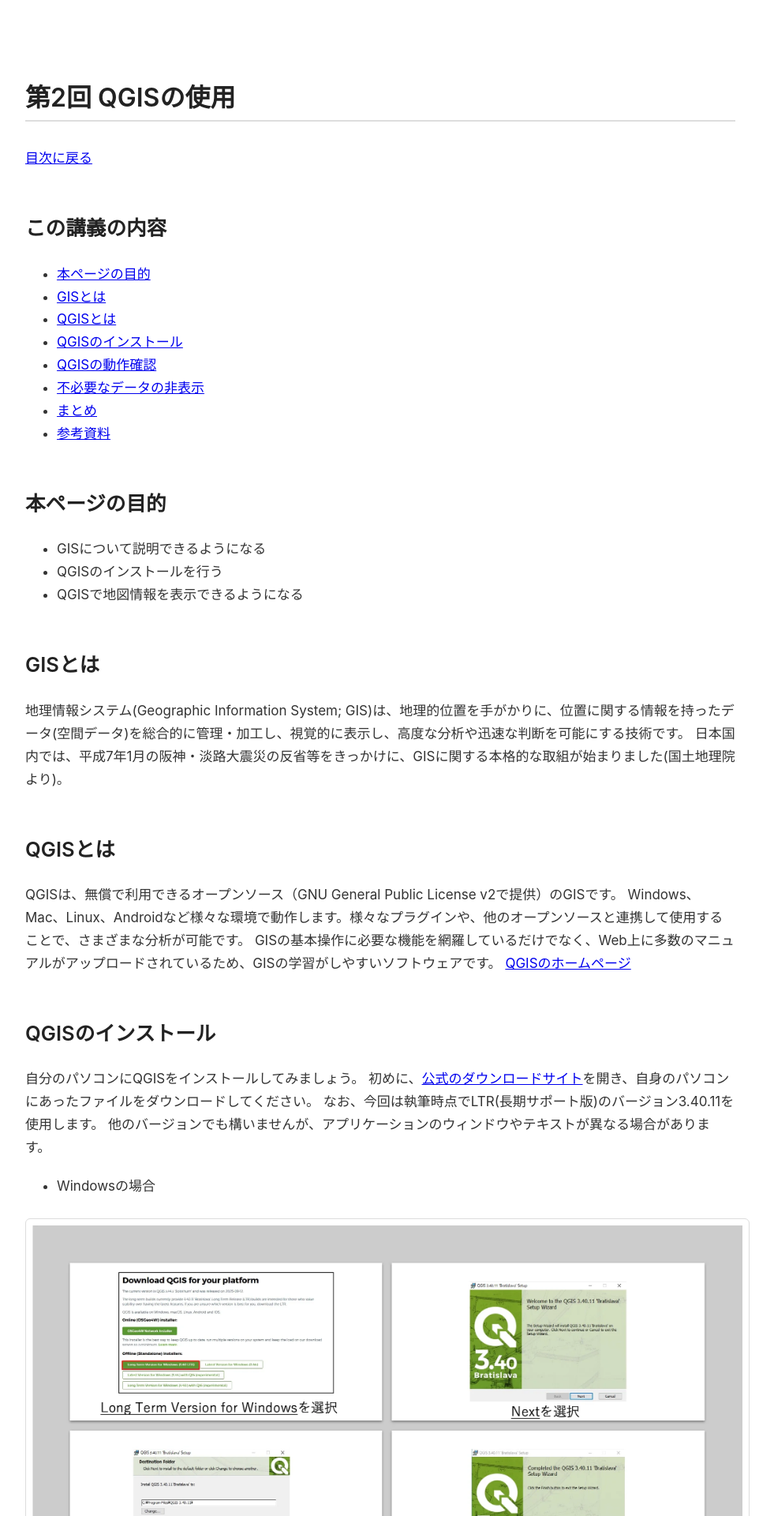
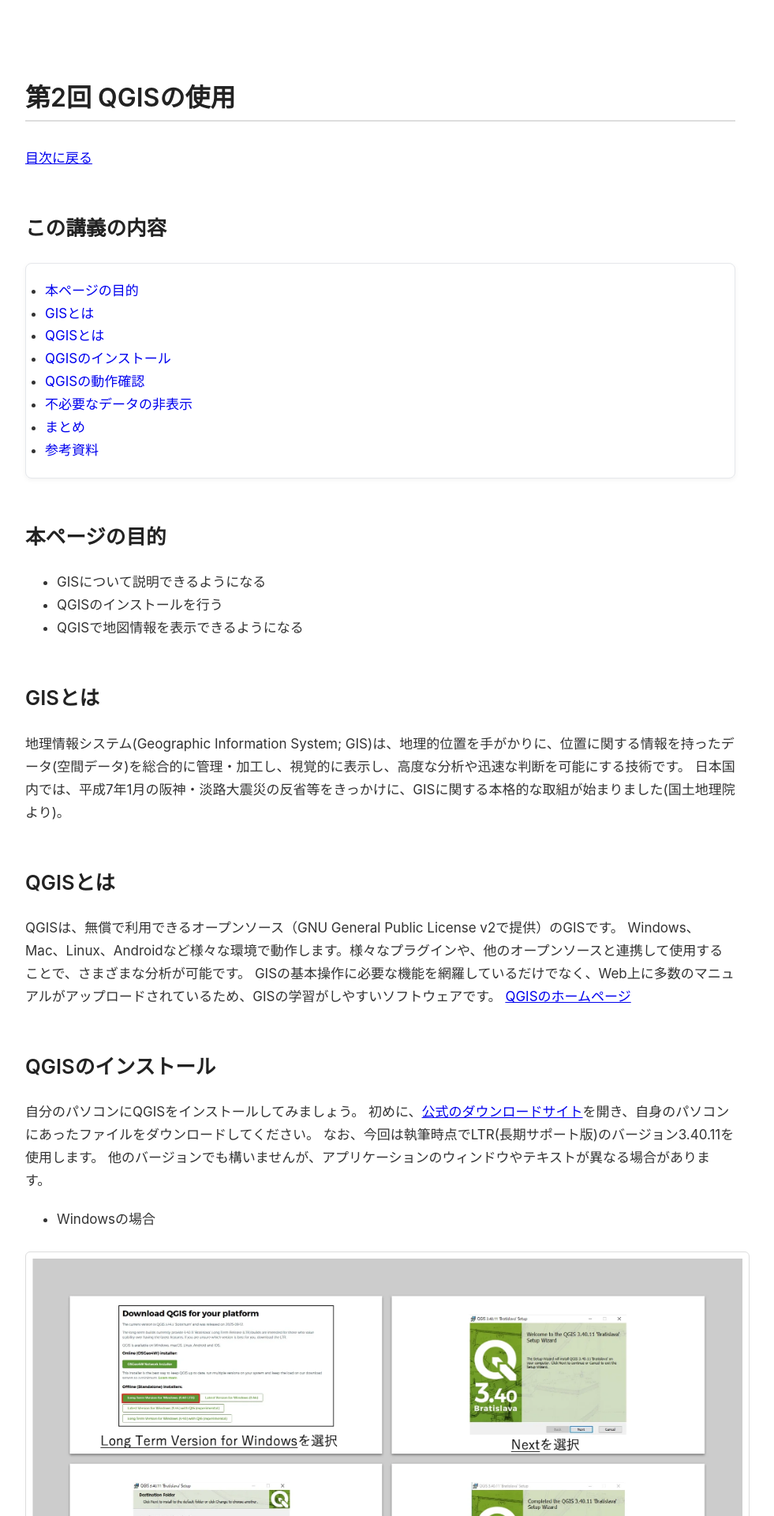
Before and after one commit to MasayaMatsushita/spatiotemporal-analysis, a Jekyll site: the page built from docs/lec/02-intro-qgis.md, in a window 1280 px wide. Shown: the top 1920 px of the page at 79% size, without its empty margins (158-1139 px from the left). Built offline with Jekyll 4.4.1, drawn with Linux system fonts in a browser that asks for light colours; our own code applies the rules of GitHub Pages for plain Markdown files.

Commit message:
cardクラスの追加

```diff
--- a/docs/assets/css/style.css
+++ b/docs/assets/css/style.css
@@ -101,3 +101,33 @@
   line-height: 1.8;
   margin: 1em 0;
 }
+
+/* カード全体の見た目 */
+.card {
+  border: 1px solid #e5e7eb;   /* 薄いグレーの枠線 */
+  border-radius: 8px;         /* 角丸 */
+  background-color: #ffffff;  /* 白背景 */
+  padding: 1.25rem 1.5rem;    /* 内側余白 */
+  margin: 1.5rem 0;           /* 上下の余白 */
+  box-shadow: 0 2px 6px rgba(0, 0, 0, 0.05); /* うっすら影 */
+}
+
+/* カード内の見出し */
+.card h2,
+.card h3 {
+  margin-top: 0;
+}
+
+/* 目次用（リスト）を締める */
+.card ul {
+  margin-bottom: 0;
+}
+
+/* 目次リンクを少しQiita寄りに */
+.card a {
+  text-decoration: none;
+}
+
+.card a:hover {
+  text-decoration: underline;
+}
--- a/docs/lec/02-intro-qgis.md
+++ b/docs/lec/02-intro-qgis.md
@@ -10,7 +10,7 @@
 
 ## この講義の内容
 
-{: .card }
+{: .card .card-toc }
 
 - [本ページの目的](#purpose)
 - [GISとは](#what-is-gis)
```
